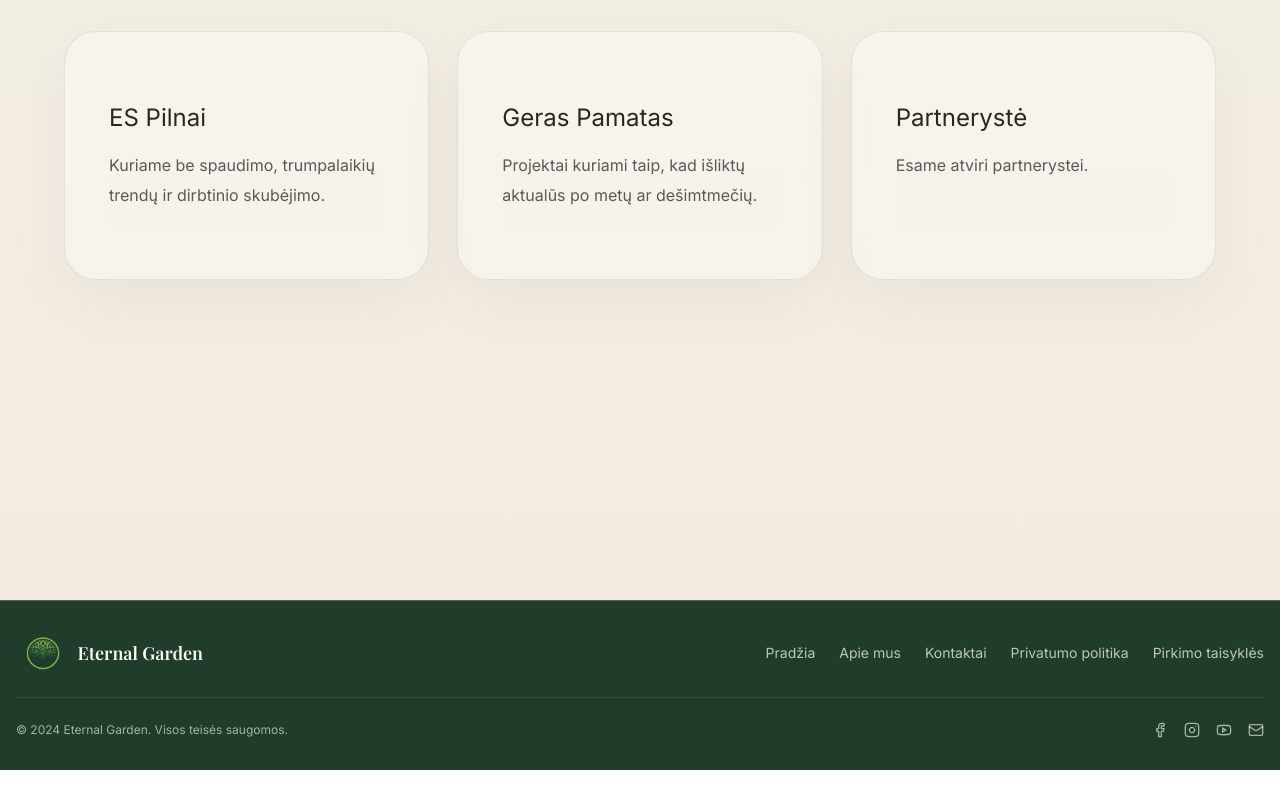
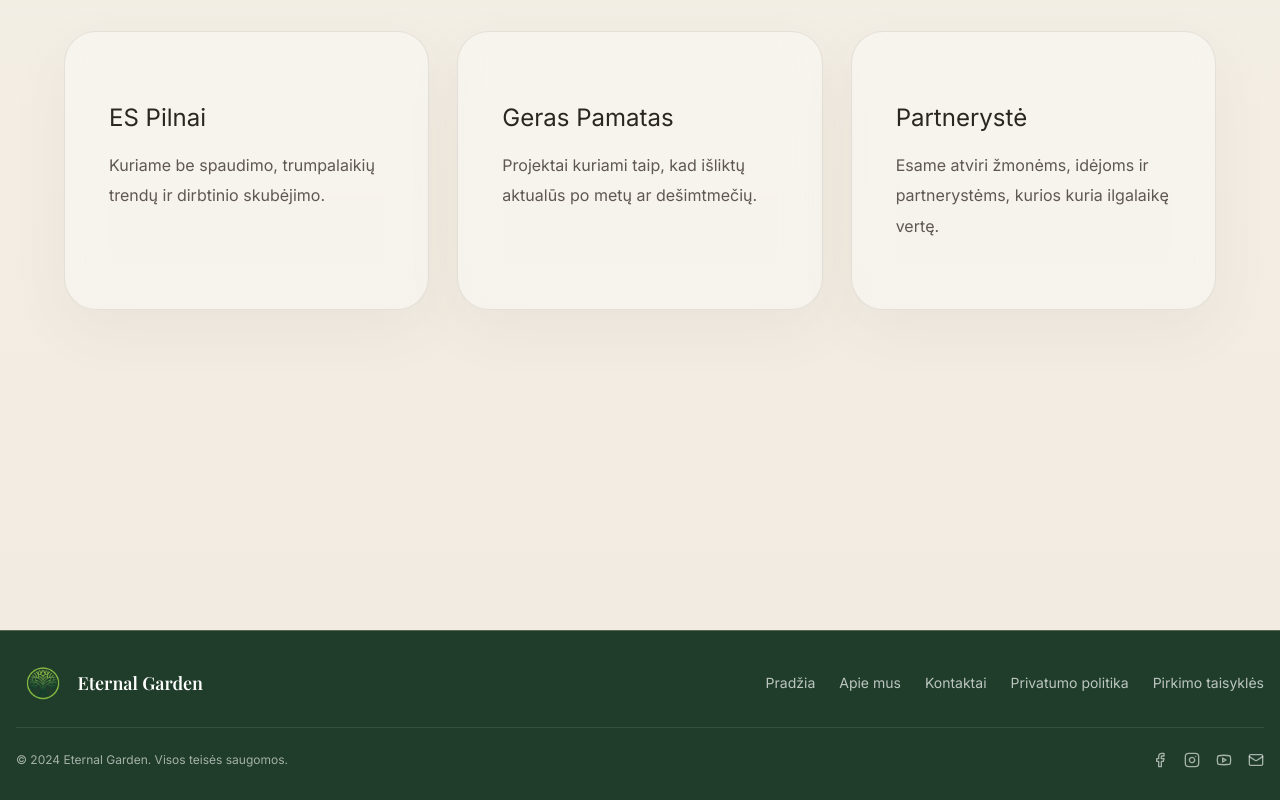
Before and after one commit to Myjota/Eternal-Garden, a Next.js app: page /about in a window 1280 px wide. Shown: the part 1232-2032 px from the top of the page. Before the commit the page ends 2002 px from the top, so only its background shows below. Built offline with nearby package versions, Linux system fonts and the light colour scheme; no server answers; a web font is replaced by a local one.

Commit message:
Update about-client.tsx

```diff
--- a/app/about/about-client.tsx
+++ b/app/about/about-client.tsx
@@ -511,7 +511,7 @@ export function AboutClient() {
               {
                 t: 'Partnerystė',
                 d:
-                  'Esame atviri partnerystei.',
+                  'Esame atviri žmonėms, idėjoms ir partnerystėms, kurios kuria ilgalaikę vertę.',
               },
             ].map((i) => (
               <Card
```
